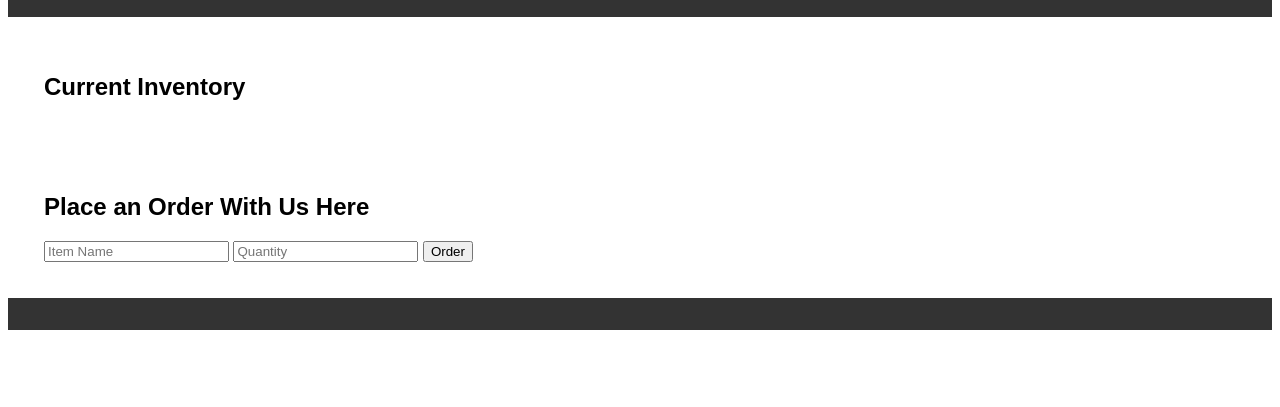
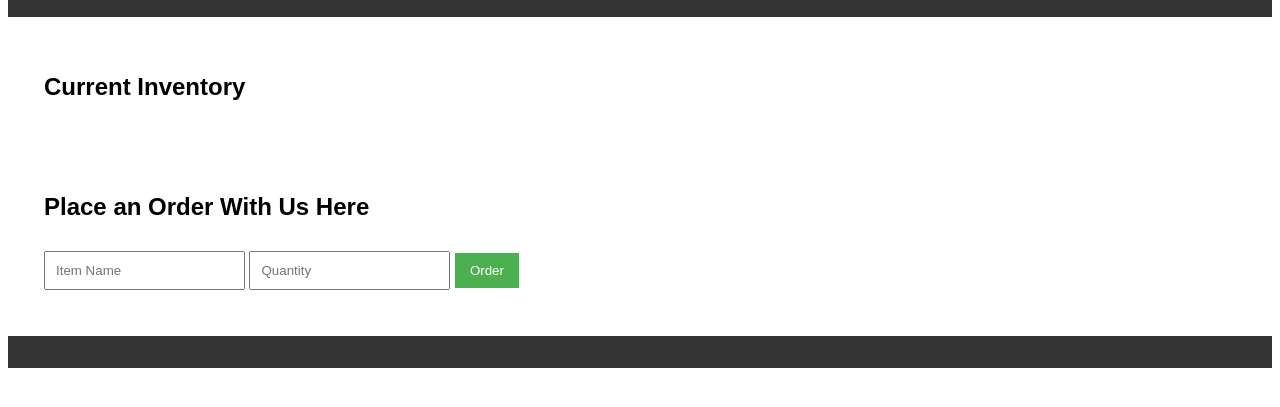
Before and after one commit to EdgarCollado/A-Specality-Products-Web-Application-Project, a plain HTML site: page index.html in a window 1280 px wide. Shown: the part 103-510 px from the top of the page. Drawn offline with Linux system fonts and the light colour scheme.

Commit message:
added-more-styling-in-css

```diff
--- a/styles.css
+++ b/styles.css
@@ -14,3 +14,20 @@ header, footer {
     padding: 15px;
     border: 1px solid white;
 }
+
+#order-form input[type="text"], #order-form input[type="number"] {
+    margin: 10px 0;
+    padding: 10px;
+}
+
+button {
+    background-color: #4caf50;
+    color: white;
+    padding: 10px 15px;
+    border: none;
+    cursor: pointer;
+}
+
+button:hover {
+    background-color: #45a049;
+}
```
